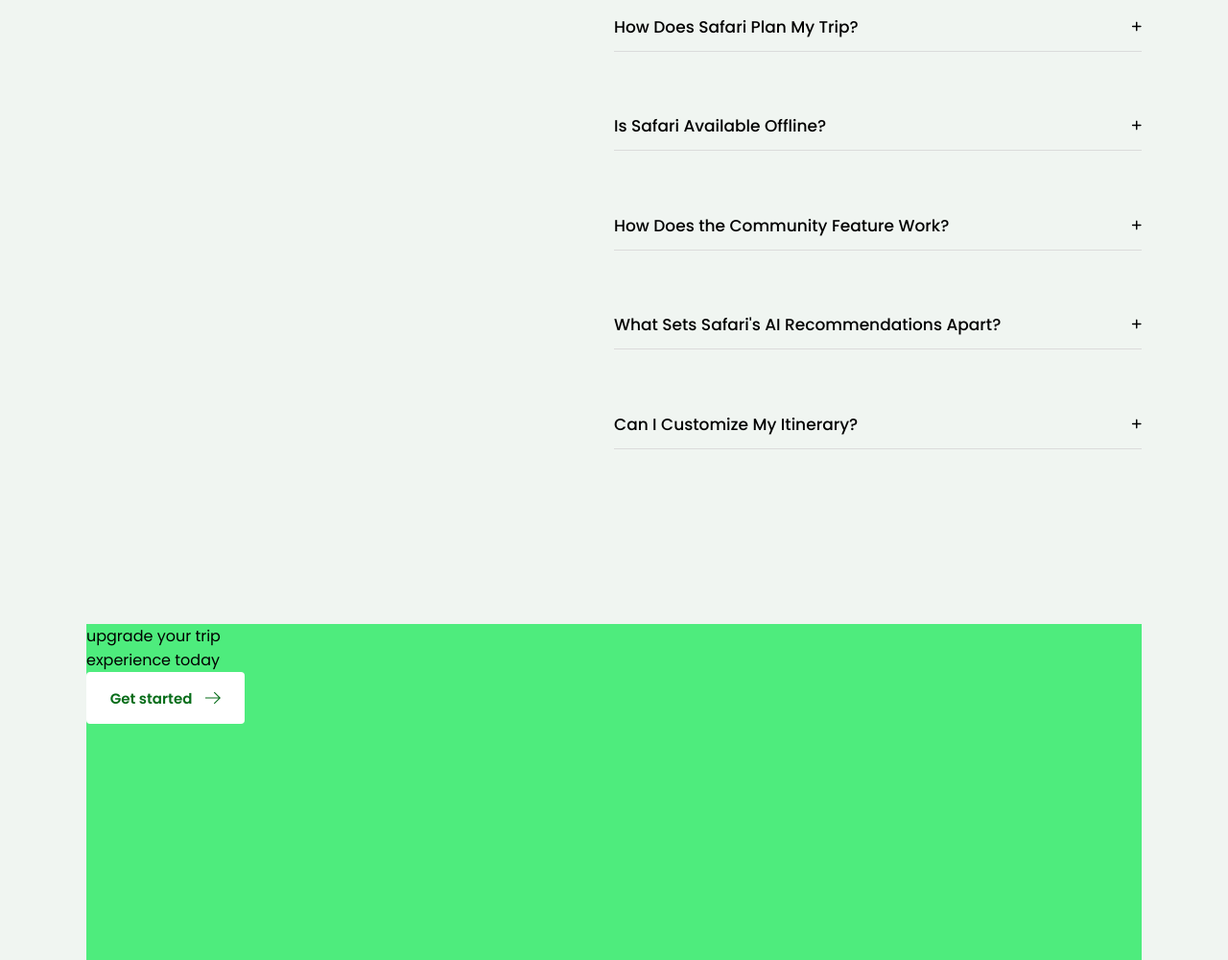
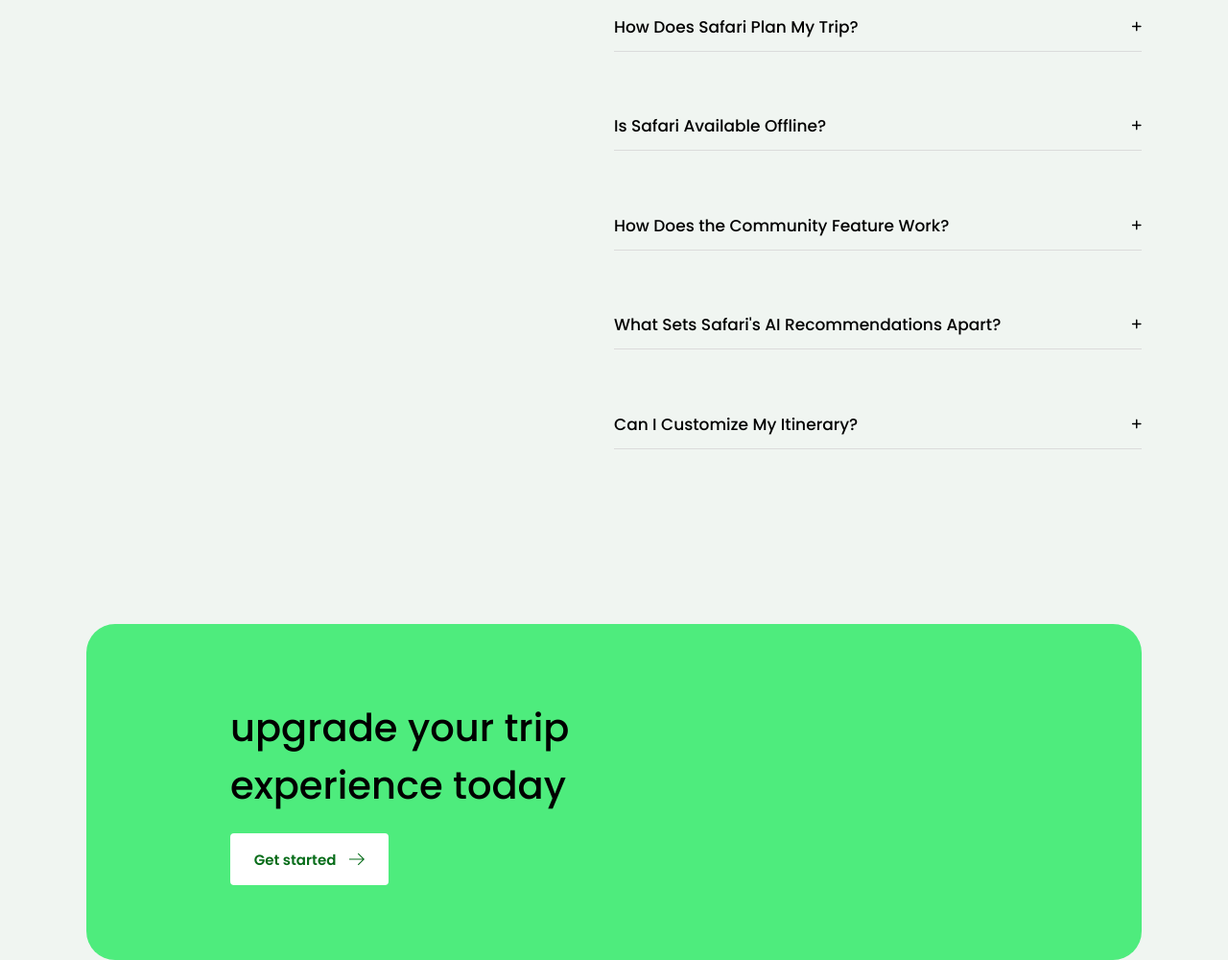
Before and after one commit to jovination/safari, a plain HTML site: page index.html in a window 1280 px wide. Shown: the part 5332-6332 px from the top of the page at 96% size. Drawn offline with nearby package versions, Linux system fonts and the light colour scheme.

Commit message:
stying section six

```diff
--- a/css/style.css
+++ b/css/style.css
@@ -1374,6 +1374,9 @@ li p{
     width: 100%;
     height: 350px;
     background: #4EEC7D;
+    display: flex;
+    border-radius: 30px;
+    align-items: center;
 }
 
 .btn-2{
@@ -1382,3 +1385,13 @@ li p{
 .btn-2 a{
     text-decoration: none;
 }
+.six-h1{
+    font-weight: 500;
+    font-size: 40px;
+}
+.s_six_col{
+    display: flex;
+    flex-direction: column;
+    margin-left: 150px;
+    gap: 20px;
+}
--- a/index.html
+++ b/index.html
@@ -544,7 +544,7 @@
     </div>
     <div class="section-six">
         <div class="s_six_col">
-            <span>
+            <span class="six-h1">
                 upgrade your trip <br>
                 experience  today
             </span>
```
